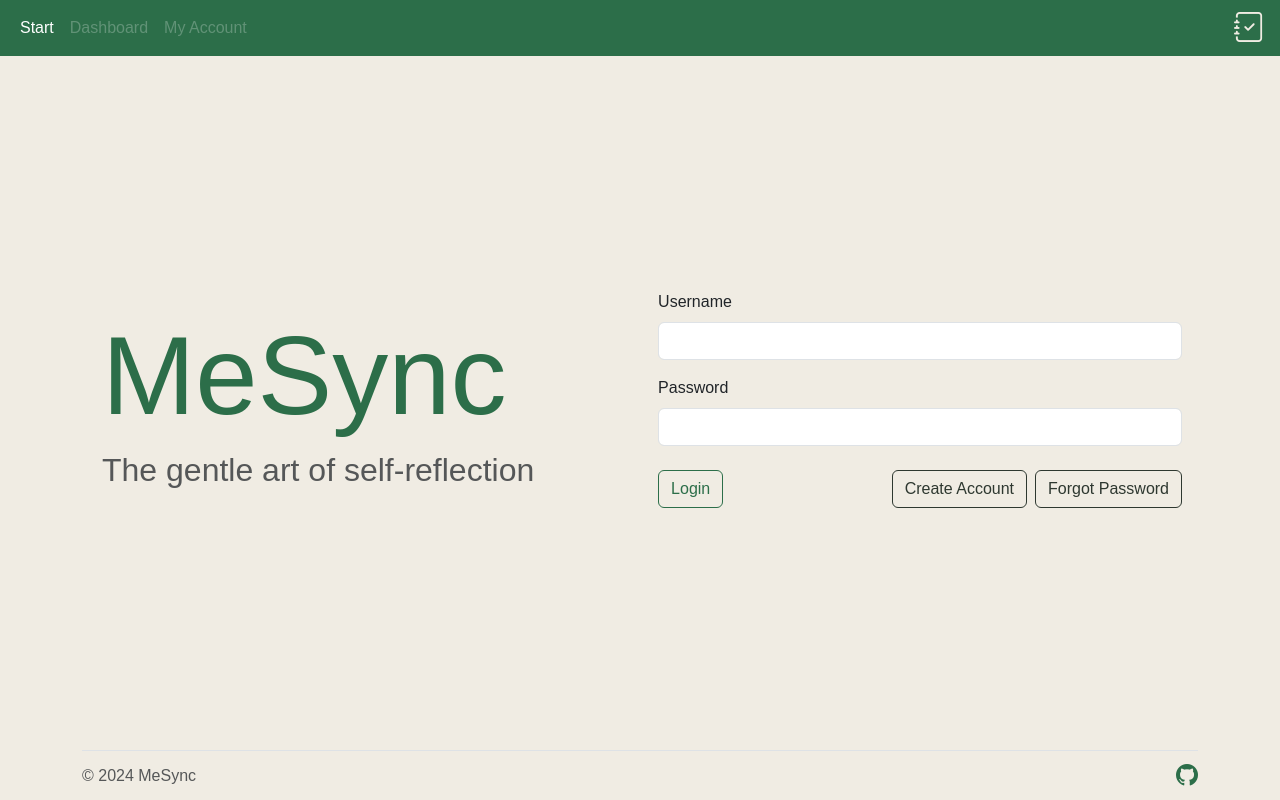
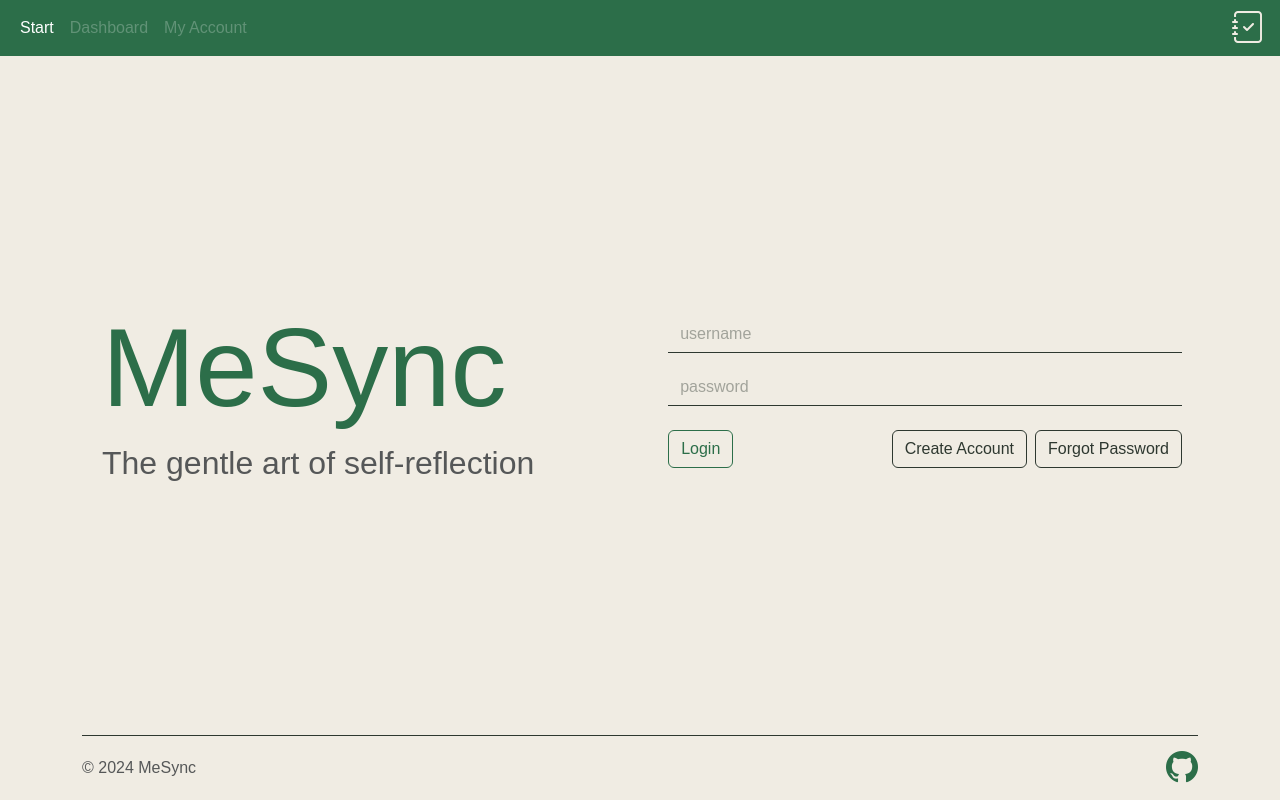
Before and after one commit to trentw0826/MeSyncStartup, a website: page index.html in a window 1280 px wide. Drawn offline with nearby package versions, Linux system fonts and the light colour scheme.

Commit message:
Basic updates to styling

```diff
--- a/index.html
+++ b/index.html
@@ -39,53 +39,53 @@
           </li>
         </ul>
       </div>
-      <!-- Icon on the right side of the navbar -->
-      <i class="bi bi-journal-check text-light position-absolute end-0 me-3" style="font-size: 30px;"></i>
+      <!-- Journal icon -->
+      <i class="bi bi-journal-check text-light position-absolute end-0 me-3 icon-large"></i>
     </div>
   </nav>
 
   <!-- Body -->
-  <div class="container d-flex flex-md-row flex-column justify-content-center align-items-center flex-grow-1">
+  <main class="container d-flex flex-md-row flex-column justify-content-center align-items-center flex-grow-1">
     <!-- Title/subtitle box -->
-    <div class="container d-flex flex-column m-1 p-3 text-md-start text-center">
+    <div class="container d-flex flex-column m-1 me-4 p-3 text-md-start text-center">
       <h1 class="display-1 text-primary">MeSync</h1>
-      <h2 class="display-6 text-body-secondary d-none d-sm-block">The gentle art of self-reflection</h2>
+      <h2 class="display-6 text-body-secondary d-none d-sm-block subtitle">The gentle art of self-reflection</h2>
     </div>
     <!-- Login box -->
     <div class="container d-flex flex-column m-1">
       <form>
         <!-- Username input -->
         <div class="mb-3">
-          <label for="username" class="form-label d-none d-md-block">Username</label>
-          <input type="text" class="form-control" id="username" name="username" required>
+          <!-- <label for="username" class="form-label d-none d-md-block">Username</label> -->
+          <input type="text" placeholder="username" class="form-control" id="username" name="username" required>
         </div>
         <!-- Password input -->
         <div class="mb-3">
-          <label for="password" class="form-label d-none d-md-block">Password</label>
-          <input type="password" class="form-control" id="password" name="password" required>
+          <!-- <label for="password" class="form-label d-none d-md-block">Password</label> -->
+          <input type="password" placeholder="password" class="form-control" id="password" name="password" required>
         </div>
         <!-- Login container -->
         <div class="d-flex flex-md-row flex-column justify-content-between align-items-center">
           <button type="submit" class="btn btn-primary my-2">Login</button>
           <div class="d-flex flex-column flex-md-row align-items-center">
-            <a href="#" class="btn btn-secondary my-2 ms-2">Create Account</a>
-            <a href="#" class="btn btn-secondary my-2 ms-2">Forgot Password</a>
+            <button href="#" class="btn btn-secondary my-2 ms-2">Create Account</button>
+            <button href="#" class="btn btn-secondary my-2 ms-2">Forgot Password</button>
           </div>
         </div>
       </form>
     </div>
-  </div>
+  </main>
 
   <!-- Footer -->
   <div class="container mt-auto">
-    <footer class="d-flex flex-column flex-sm-row justify-content-between align-items-center py-2 border-top">
+    <footer class="d-flex flex-column flex-sm-row justify-content-between align-items-center py-2 border-top border-dark footer">
       <div class="d-flex align-items-center">
         <span class="text-body-secondary">© 2024 MeSync</span>
       </div>
 
       <!-- Footer links -->
       <ul class="nav justify-content-end list-unstyled align-items-center d-none d-sm-flex">
-        <li class="ms-3"><a href="https://github.com/trentw0826/MeSyncStartup" target="_blank"><i class="bi bi-github" style="font-size: 22px;"></i></a></li>
+        <li class="ms-3"><a href="https://github.com/trentw0826/MeSyncStartup" target="_blank"><i class="bi bi-github icon icon-large"></i></a></li>
       </ul>
     </footer>
   </div>
--- a/scss/_styles.scss
+++ b/scss/_styles.scss
@@ -17,7 +17,6 @@ body {
 }
 
 .btn-primary {
-    border: 1px solid $primary;
     color: $primary;
 
     &:hover {
@@ -33,3 +32,27 @@ body {
         background: $dark-muted;
     }
 }
+
+.form-control {
+    background-color: transparent;
+    border: 0px;
+    border-bottom: 1px solid $dark;
+    border-radius: 0px;
+
+    &:focus {
+        box-shadow: none;
+        background-color: transparent;
+    }
+}
+
+.form-control::placeholder {
+    color: $dark-muted;
+}
+
+.form-control:focus::placeholder {
+    color: transparent;
+}
+
+.icon-large {
+    font-size: 2rem;
+}
--- a/scss/_variables.scss
+++ b/scss/_variables.scss
@@ -9,16 +9,11 @@ $light: #F0ECE3;            // Soft Off-White
 $dark: #2E3830;             // Dark Green-Gray
 
 $primary-muted: lighten($primary, 20%);
-$dark-muted: lighten($dark, 20%);
+$dark-muted: rgba($dark, 0.4);  // Dark at 40% opacity
 
 // Font variables
 $font-family-sans-serif: 'Arsenal SC', sans-serif;
 
 $display-font-sizes: (
   1: 7rem,
-//   2: 4.5rem,
-//   3: 4rem,
-//   4: 3.5rem,
-//   5: 3rem,
-//   6: 2.5rem
 );
```
Also changed, not shown: css/custom-bootstrap.css.
